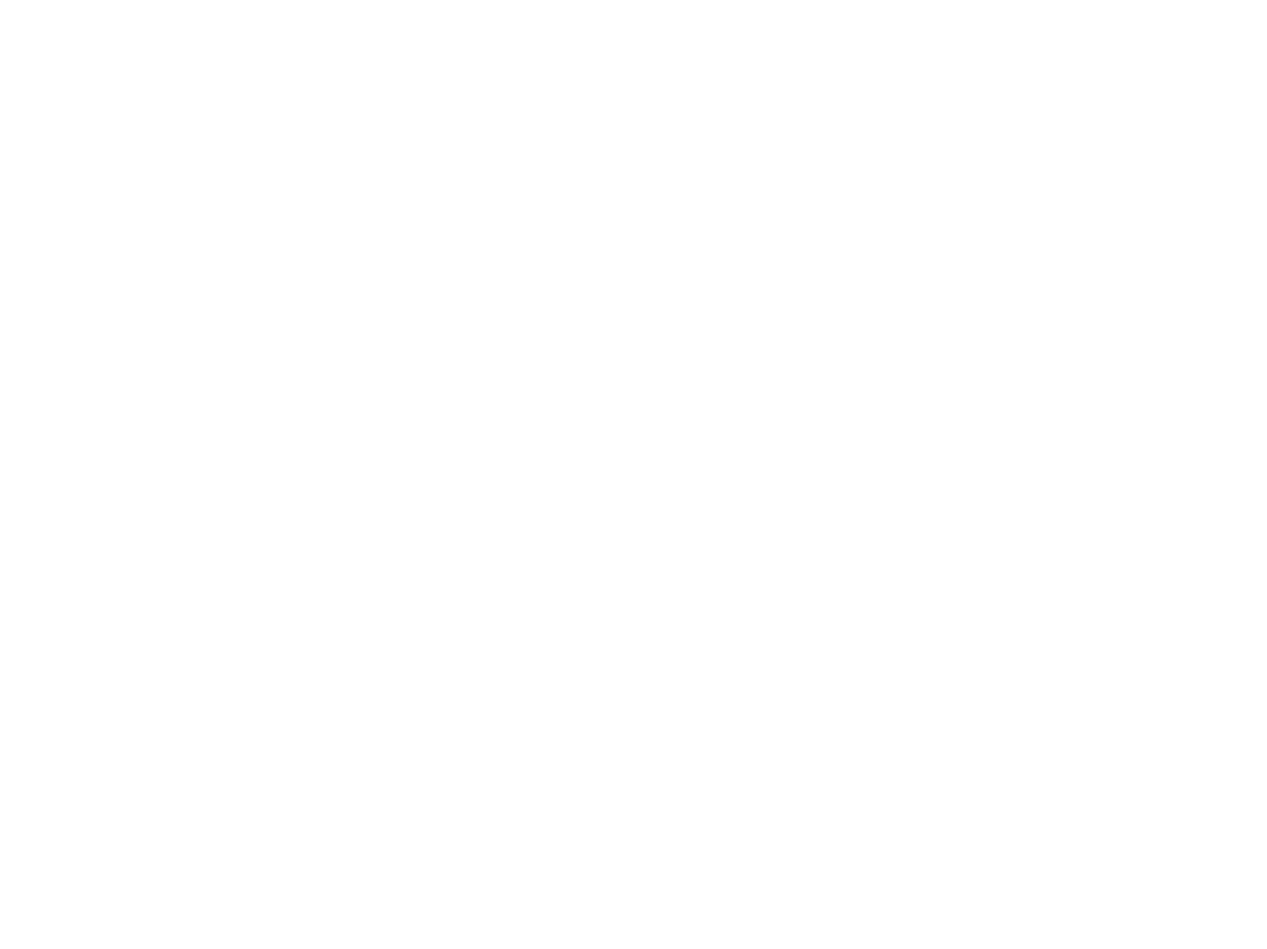
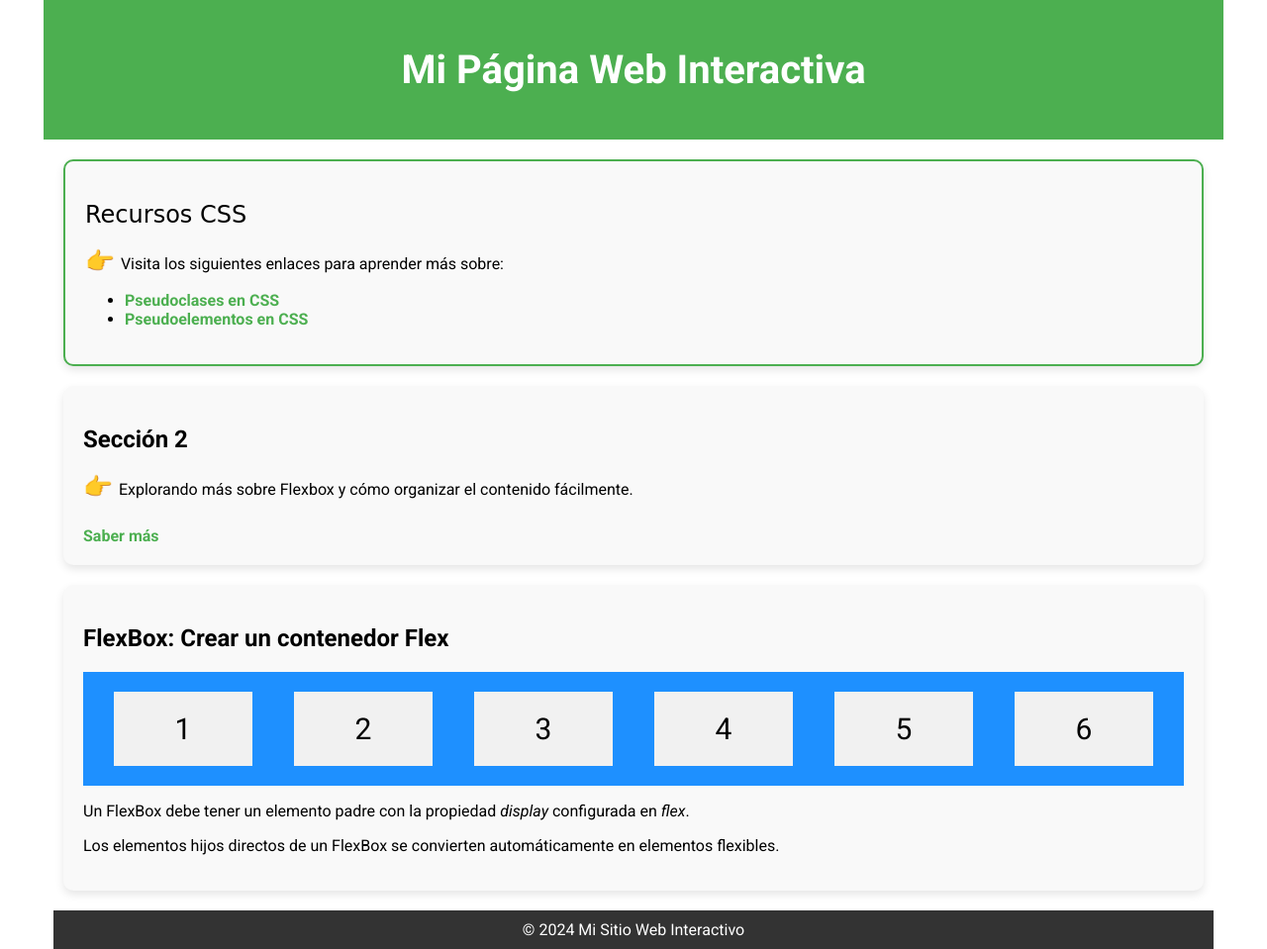
Before and after one commit to Vickthor3T/sprint04_02, a plain HTML site: page index.html in a window 1280 px wide. Shown: the whole page at 99% size. Before the commit the page ends 800 px from the top, so only its background shows below. Drawn offline with Linux system fonts and the light colour scheme; a web font is replaced by a local one.

Commit message:
addde images, changes to index and css styles

```diff
--- a/css/styles.css
+++ b/css/styles.css
@@ -0,0 +1,218 @@
+/* Google Fonts */
+body {
+    font-family: 'Roboto', sans-serif;
+    margin: 0;
+    padding: 0;
+    display: flex;
+    flex-direction: column;
+    align-items: center;
+}
+
+/* Contenedor general */
+.container {
+    width: 90%;
+    max-width: 1200px;
+    margin: 0 auto;
+}
+
+/* Header */
+.header {
+    background-color: #4CAF50;
+    text-align: center;
+    padding: 20px;
+    color: white;
+}
+
+.header__title {
+    font-size: 2.5rem;
+}
+
+/* Contenedor principal */
+.main-content {
+    display: flex;
+    flex-direction: column;
+    gap: 20px;
+    padding: 20px;
+}
+
+/* Tarjetas */
+.card {
+    background-color: #f9f9f9;
+    border-radius: 10px;
+    padding: 20px;
+    box-shadow: 0 4px 8px rgba(0, 0, 0, 0.1);
+}
+
+/* Anidación de clases (highlight) */
+.highlight {
+    border: 2px solid #4CAF50;
+}
+
+/* Pseudoclases y pseudoelementos en enlaces */
+.interactive-link {
+    text-decoration: none;
+    color: #4CAF50;
+    font-weight: bold;
+    position: relative;
+    transition: color 0.3s ease;
+}
+
+.interactive-link:hover {
+    color: #388E3C;
+    transform: scale(1.05);
+}
+
+.interactive-link::after {
+    content: " ➡️";
+    opacity: 0;
+    transition: opacity 0.3s ease;
+    position: absolute;
+    right: -20px;
+}
+
+.interactive-link:hover::after {
+    opacity: 1;
+}
+
+/* Estilos del enlace "Saber más" */
+.card__link {
+    text-decoration: none;
+    color: #4CAF50;
+    font-weight: bold;
+    display: inline-block;
+    margin-top: 10px;
+    transition: color 0.3s;
+}
+
+.card__link:hover {
+    color: #388E3C;
+}
+
+/* Flex Container para la tercera sección */
+.flex-container {
+    display: flex;
+    flex-direction: row;
+    background-color: DodgerBlue;
+    flex-wrap: wrap; /* Permite que los elementos se distribuyan en varias filas */
+    padding: 10px;
+    justify-content: space-around; /* Distribuye los elementos con espacio entre ellos */
+}
+
+.box {
+    background-color: #f1f1f1;
+    margin: 10px;
+    padding: 20px;
+    font-size: 30px;
+    width: 100px; /* Ajusta el ancho de los elementos flexibles */
+    text-align: center;
+}
+
+/* La clase adicional para el segundo elemento */
+.otraclase {
+    align-self: flex-start; /* Alinea el segundo elemento al inicio del contenedor */
+}
+
+/* Footer */
+.footer {
+    background-color: #333;
+    color: white;
+    text-align: center;
+    padding: 10px;
+}
+
+.footer__text {
+    margin: 0;
+}
+
+/* Pseudoelemento en la descripción */
+.card__description::before {
+    content: "👉 ";
+    font-size: 1.5rem;
+    color: #4CAF50;
+}
+
+/* Hover en las tarjetas */
+.card:hover {
+    transform: translateY(-10px);
+    transition: transform 0.3s;
+}
+
+
+.edu-au-vic-wa-nt-dots-uniquifier {
+    font-family: "Edu AU VIC WA NT Dots", cursive;
+    font-optical-sizing: auto;
+    font-weight: 500;
+    font-style: normal;
+  }
+
+  .roboto-thin {
+    font-family: "Roboto", sans-serif;
+    font-weight: 100;
+    font-style: normal;
+  }
+
+  .roboto-light {
+    font-family: "Roboto", sans-serif;
+    font-weight: 300;
+    font-style: normal;
+  }
+
+  .roboto-regular {
+    font-family: "Roboto", sans-serif;
+    font-weight: 400;
+    font-style: normal;
+  }
+
+  .roboto-medium {
+    font-family: "Roboto", sans-serif;
+    font-weight: 500;
+    font-style: normal;
+  }
+
+  .roboto-bold {
+    font-family: "Roboto", sans-serif;
+    font-weight: 700;
+    font-style: normal;
+  }
+
+  .roboto-black {
+    font-family: "Roboto", sans-serif;
+    font-weight: 900;
+    font-style: normal;
+  }
+
+  .roboto-thin-italic {
+    font-family: "Roboto", sans-serif;
+    font-weight: 100;
+    font-style: italic;
+  }
+
+  .roboto-light-italic {
+    font-family: "Roboto", sans-serif;
+    font-weight: 300;
+    font-style: italic;
+  }
+
+  .roboto-regular-italic {
+    font-family: "Roboto", sans-serif;
+    font-weight: 400;
+    font-style: italic;
+  }
+
+  .roboto-medium-italic {
+    font-family: "Roboto", sans-serif;
+    font-weight: 500;
+    font-style: italic;
+  }
+
+  .roboto-bold-italic {
+    font-family: "Roboto", sans-serif;
+    font-weight: 700;
+    font-style: italic;
+  }
+
+  .roboto-black-italic {
+    font-family: "Roboto", sans-serif;
+    font-weight: 900;
+    font-style: italic;
+  }
--- a/index.html
+++ b/index.html
@@ -1,14 +1,71 @@
 <!DOCTYPE html>
-<html lang="en">
+<html lang="es">
 
 <head>
     <meta charset="UTF-8">
     <meta name="viewport" content="width=device-width, initial-scale=1.0">
-    <title>Document</title>
+    <title>Ejemplo Interactivo con Flexbox</title>
+    <link rel="stylesheet" href="./css/styles.css">
+    <link rel="preconnect" href="https://fonts.googleapis.com">
+    <link rel="preconnect" href="https://fonts.gstatic.com" crossorigin>
+    <link
+        href="https://fonts.googleapis.com/css2?family=Edu+AU+VIC+WA+NT+Dots:wght@400..700&family=Roboto:ital,wght@0,100;0,300;0,400;0,500;0,700;0,900;1,100;1,300;1,400;1,500;1,700;1,900&display=swap"
+        rel="stylesheet">
 </head>
 
 <body>
+    <header class="header container">
+        <h1 class="header__title">Mi Página Web Interactiva</h1>
+    </header>
 
+    <main class="main-content container">
+        <section class="card highlight">
+            <h2 class="card__title edu-au-vic-wa-nt-dots-uniquifier">Recursos CSS</h2>
+            <p class="card__description">Visita los siguientes enlaces para aprender más sobre:</p>
+            <ul class="link-list">
+                <li>
+                    <a href="https://developer.mozilla.org/es/docs/Web/CSS/Pseudo-classes" class="interactive-link"
+                        target="_blank">
+                        Pseudoclases en CSS
+                    </a>
+                </li>
+                <li>
+                    <a href="https://developer.mozilla.org/es/docs/Web/CSS/Pseudo-elements" class="interactive-link"
+                        target="_blank">
+                        Pseudoelementos en CSS
+                    </a>
+                </li>
+            </ul>
+        </section>
+
+        <section class="card">
+            <h2 class="card__title">Sección 2</h2>
+            <p class="card__description">Explorando más sobre Flexbox y cómo organizar el contenido fácilmente.</p>
+            <a href="https://codepen.io/enxaneta/full/adLPwv/" class="card__link">Saber más</a>
+        </section>
+
+
+        <section class="card">
+            <h2 class="card__title">FlexBox: Crear un contenedor Flex</h2>
+            <div class="flex-container">
+                <div class="box">1</div>
+                <div class="box otraclase">2</div>
+                <div class="box">3</div>
+                <div class="box">4</div>
+                <div class="box">5</div>
+                <div class="box">6</div>
+            </div>
+            <p>Un FlexBox debe tener un elemento padre con la propiedad <em>display</em> configurada en
+                <em>flex</em>.
+            </p>
+            <p>Los elementos hijos directos de un FlexBox se convierten automáticamente en elementos
+                flexibles.</p>
+        </section>
+    </main>
+
+    <footer class="footer container">
+        <p class="footer__text">© 2024 Mi Sitio Web Interactivo</p>
+    </footer>
 </body>
 
 </html>
```
Also changed, not shown: images/dmICu.png (added).
